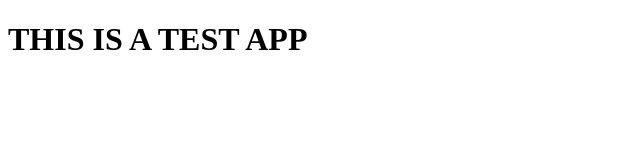
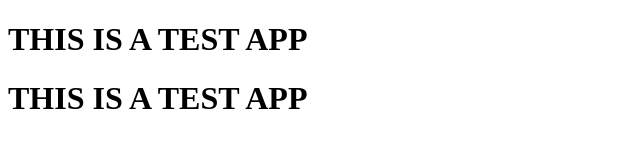
Before and after one commit to mubrik/gittutorial, a plain HTML site: page index.html in a window 1280 px wide. Shown: the whole page, without its empty margins (0-640 px from the left). Drawn offline with Linux system fonts and the light colour scheme.

Commit message:
commit comment

```diff
--- a/index.html
+++ b/index.html
@@ -6,5 +6,6 @@
   </head>
   <body>
     <h1> THIS IS A  TEST APP</h1>
+    <h1> THIS IS A  TEST APP</h1>
   </body>
 </html>
```
Also changed, not shown: 1 other file.
